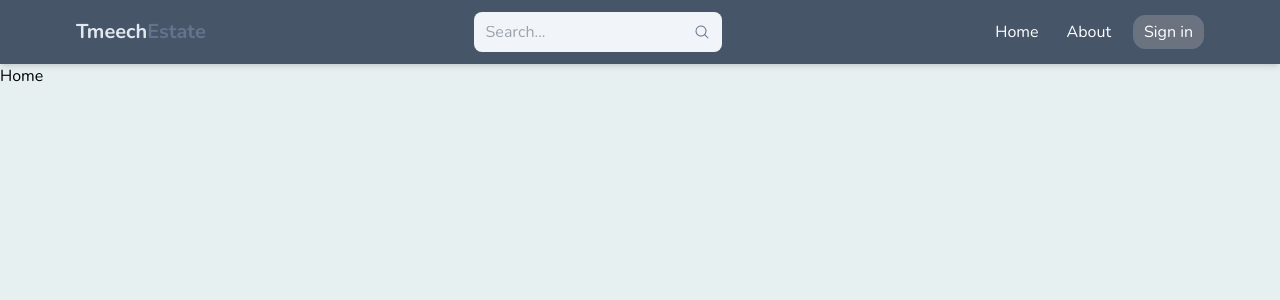
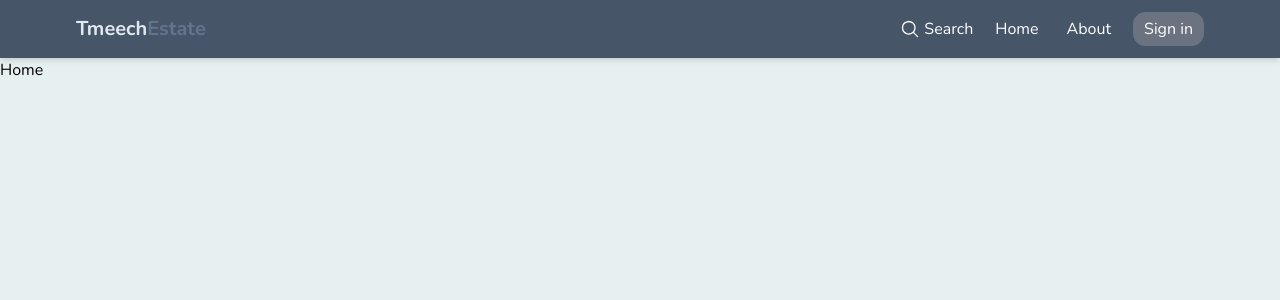
Before and after one commit to tmeechh/TmeechEstate, a React (Vite) app in the folder client/: page / in a window 1280 px wide. Shown: the top 300 px of the page. Built offline with nearby package versions, Linux system fonts and the light colour scheme; no server answers.

Commit message:
The listing item component and show listings

```diff
--- a/client/package.json
+++ b/client/package.json
@@ -25,6 +25,7 @@
     "validator": "^13.12.0"
   },
   "devDependencies": {
+    "@tailwindcss/line-clamp": "^0.4.4",
     "@types/react": "^18.2.66",
     "@types/react-dom": "^18.2.22",
     "@vitejs/plugin-react-swc": "^3.5.0",
--- a/client/src/Spinner.jsx
+++ b/client/src/Spinner.jsx
@@ -2,7 +2,7 @@
 
 
 const Spinner = () => (
-  <div className="flex justify-center items-center my-7">
+  <div className="flex justify-center items-center  my-7">
     <div className="w-14 h-14 border-4 border-t-transparent border-slate-500  border-solid rounded-full animate-spin"></div>
   </div>
 );
--- /dev/null
+++ b/client/src/component/ListingItem.jsx
@@ -0,0 +1,58 @@
+import { FaMapMarkerAlt } from 'react-icons/fa';
+import { Link } from 'react-router-dom';
+
+const ListingItem = ({ listing }) => {
+    return (
+      <div className='flex items-center justify-center '>
+    <div className="bg-white shadow-md hover:shadow-xl transition-shadow overflow-hidden rounded-lg w-full sm:w-[330px] ">
+      <Link to={`/listing/${listing._id}`}>
+        <img
+          className="h-[320px] sm:h-[220px] w-full object-cover hover:scale-105 transition-scale duration-300"
+          src={listing.imageUrls[0]}
+          alt="listing cover"
+        />
+
+        <div className="p-3 flex flex-col gap-2 w-full">
+          <p className="truncate text-lg font-semibold text-slate-700 ">
+            {listing.name}
+          </p>
+          <div className="flex gap-1 items-center ">
+            {' '}
+            <FaMapMarkerAlt className="text-green-700 w-4 h-[13px]" />
+            <p className="truncate text-sm w-full text-gray-600">
+              {listing.address}
+            </p>
+          </div>
+          <p className="text-sm text-gray-600 line-clamp-2">
+            {listing.description}
+          </p>
+          <p className="text-slate-500 mt-2 font-semibold">
+            ${' '}
+            {listing.priceUponRequest
+              ? 'Price Upon Request'
+              : listing.offer
+              ? listing.discountPrice.toLocaleString('en-US')
+              : listing.regularPrice.toLocaleString('en-US')}
+            {listing.type === 'rent' && ' / Annual'}
+                  </p>
+                  <div className='text-slate-700 flex items-center gap-4'>
+                      <div className="font-bold text-xs">
+                      {listing.bedrooms > 1
+                  ? `${listing.bedrooms} Beds`
+                  : '1 Bed'}
+                      </div>
+
+                      <div className='font-bold text-xs'>
+                      {listing.bathrooms > 1
+                  ? `${listing.bedrooms} Baths`
+                  : '1 Bath'}
+                      </div>
+                  </div>
+        </div>
+      </Link>
+            </div>
+            </div>
+  );
+};
+
+export default ListingItem;
--- a/client/src/component/Navbar.jsx
+++ b/client/src/component/Navbar.jsx
@@ -6,29 +6,32 @@ import { useEffect, useState } from 'react';
 
 const Navbar = ({ onSignIn }) => {
   const { currentUser } = useSelector((state) => state.user);
-  const [ searchTerm, setSearchTerm ] = useState('');
+  const [searchTerm, setSearchTerm] = useState('');
   const navigate = useNavigate();
 
-  const handleSubmit = (e) => {
-    e.preventDefault();
-    const urlParams = new URLSearchParams(window.location.search);
-    urlParams.set('searchTerm', searchTerm);
-    const searchQuery = urlParams.toString();
-    navigate(`/search?${searchQuery}`);
-  };
+  // const handleSubmit = (e) => {
+  //   e.preventDefault();
+  //   const urlParams = new URLSearchParams(window.location.search);
+  //   urlParams.set('searchTerm', searchTerm);
+  //   const searchQuery = urlParams.toString();
+  //   navigate(`/search?${searchQuery}`);
+  // };
 
-  useEffect(() => {
-    const urlParams = new URLSearchParams(location.search);
-    const searchTermFromUrl = urlParams.get('searchTerm');
-    if (searchTermFromUrl) {
-      setSearchTerm(searchTermFromUrl);
-    }
-  }, [location.search])
+  // useEffect(() => {
+  //   const urlParams = new URLSearchParams(location.search);
+  //   const searchTermFromUrl = urlParams.get('searchTerm');
+  //   if (searchTermFromUrl) {
+  //     setSearchTerm(searchTermFromUrl);
+  //   }
+  // }, [location.search])
 
   return (
     <div className="bg-slate-600 shadow-md ">
       <nav className="flex items-center justify-between px-8 py-3 md:hidden">
-       <Link to='/search'> <FaSearch  className=" text-slate-100 w-6" /></Link>
+        <Link to="/search">
+          {' '}
+          <FaSearch className=" text-slate-100 w-6" />
+        </Link>
         <Link to="/">
           <h1 className="font-bold text-sm sm:text-xl flex flex-wrap">
             <span className="text-slate-200">Tmeech</span>
@@ -46,7 +49,7 @@ const Navbar = ({ onSignIn }) => {
             <span className="text-slate-500">Estate</span>
           </h1>
         </Link>
-        <form
+        {/* <form
           onSubmit={handleSubmit}
           className="bg-slate-100 p-[12px] rounded-lg flex   items-center "
         >
@@ -60,17 +63,25 @@ const Navbar = ({ onSignIn }) => {
           <button type="">
             <FaSearch className="text-slate-500 w-4" />
           </button>
-        </form>
+        </form> */}
+
         <ul className="flex gap-4 text-white items-center">
+          <Link
+            to={'/search'}
+            className="text-white flex gap-1 hover:text-slate-300 relative link-hover-effect"
+          >
+            <FaSearch className=" w-5" />
+            <p>Search</p>
+          </Link>
           <Link to="/">
             {' '}
-            <li className="hidden sm:inline cursor-pointer  rounded px-[6px] py-[5px] border-slate-900  hover:text-slate-500 hover:opacity-90">
+            <li className="hidden sm:inline cursor-pointer  rounded px-[6px] py-[5px] border-slate-900  relative link-hover-effect   hover:text-slate-300">
               Home
             </li>{' '}
           </Link>
           <Link to="/about">
             {' '}
-            <li className="hidden sm:inline cursor-pointer  rounded px-[6px] py-[5px]  border-slate-900 hover:text-slate-500 hover:opacity-90">
+            <li className="hidden sm:inline cursor-pointer  rounded px-[6px] py-[5px]  border-slate-900 relative link-hover-effect  hover:text-slate-300">
               About
             </li>{' '}
           </Link>
--- a/client/src/index.css
+++ b/client/src/index.css
@@ -103,3 +103,21 @@ body{
 .custom-checkbox:focus {
   outline: none;
 }
+
+
+.link-hover-effect::after {
+  content: '';
+  position: absolute;
+  bottom: -2px; /* Adjust this value for the desired gap */
+  left: 55%;
+  width: 100%;
+  height: 2px; /* Thickness of the line */
+  background-color: white;
+
+  transform: translateX(-50%) scaleX(0);
+  transition: transform 0.3s ease-in-out;
+}
+
+.link-hover-effect:hover::after {
+  transform: translateX(-55%) scaleX(1);
+}
--- a/client/src/pages/Listing.jsx
+++ b/client/src/pages/Listing.jsx
@@ -118,7 +118,7 @@ const Listing = () => {
             </p>
 
             <div className=" flex gap-4">
-              <p className="bg-red-900 w-full max-w-[200px] text-white text-center p-1 rounded-md">
+              <p className="bg-red-900 w-full max-w-[200px] text-white text-center p-1 rounded-md flex items-center justify-center">
                 {listing.type === 'rent' ? 'For Rent' : 'For Sale'}
               </p>
               {!listing.priceUponRequest && listing.offer && (
--- a/client/src/pages/Search.jsx
+++ b/client/src/pages/Search.jsx
@@ -1,5 +1,7 @@
 import { useEffect, useState } from 'react';
 import { useNavigate } from 'react-router-dom';
+import Spinner from '../Spinner';
+import ListingItem from '../component/ListingItem';
 
 const Search = () => {
   const navigate = useNavigate();
@@ -12,7 +14,7 @@ const Search = () => {
     sort_order: 'created_at',
     order: 'desc',
   });
-
+  //   const [error, setError] = useState(false);
   const [loading, setLoading] = useState(false);
   const [listings, setListings] = useState([]);
   console.log(listings);
@@ -26,7 +28,6 @@ const Search = () => {
     const offerFromUrl = urlParams.get('offer');
     const sortFromUrl = urlParams.get('sort');
     const orderFromUrl = urlParams.get('order');
-
 
     if (
       searchTermFromUrl ||
@@ -45,22 +46,20 @@ const Search = () => {
         offer: offerFromUrl === 'true' ? true : false,
         sort: sortFromUrl || 'created_at',
         order: orderFromUrl || 'desc',
-            })
+      });
     }
-
 
     const fetchListing = async () => {
       setLoading(true);
       const searchQuery = urlParams.toString();
-            const res = await fetch (`/api/listing/get?${searchQuery}`);
+      const res = await fetch(`/api/listing/get?${searchQuery}`);
       const data = await res.json();
       setListings(data);
       setLoading(false);
     };
 
     fetchListing();
-        }, [location.search])
-
+  }, [location.search]);
 
   const handleChange = (e) => {
     if (
@@ -96,24 +95,20 @@ const Search = () => {
     }
   };
 
-
-
   const handleSubmit = (e) => {
     e.preventDefault();
 
-        const urlParams = new URLSearchParams()
-        urlParams.set('searchTerm', sidebardata.searchTerm)
-        urlParams.set('type', sidebardata.type)
-        urlParams.set('parking', sidebardata.parking)
-        urlParams.set('furnished', sidebardata.furnished)
-        urlParams.set('offer', sidebardata.offer)
-        urlParams.set('sort', sidebardata.sort)
-        urlParams.set('order', sidebardata.order)
-        const searchQuery = urlParams.toString()
-        navigate(`/search?${searchQuery}`)
-    }
-
-
+    const urlParams = new URLSearchParams();
+    urlParams.set('searchTerm', sidebardata.searchTerm);
+    urlParams.set('type', sidebardata.type);
+    urlParams.set('parking', sidebardata.parking);
+    urlParams.set('furnished', sidebardata.furnished);
+    urlParams.set('offer', sidebardata.offer);
+    urlParams.set('sort', sidebardata.sort);
+    urlParams.set('order', sidebardata.order);
+    const searchQuery = urlParams.toString();
+    navigate(`/search?${searchQuery}`);
+  };
 
   return (
     <>
@@ -228,10 +223,25 @@ const Search = () => {
           </form>
         </div>
         {/* RIGHT */}
-        <div className=" ">
-          <h1 className="text-2xl flex items-center font-semibold border-b p-3 text-slate-900 mt-5">
+        <div className=" flex-1">
+          <h1 className="text-2xl flex items-center font-semibold border-b border-slate-300 p-3 text-slate-900 mt-5">
             Search Results:
           </h1>
+          <div className="p-7 flex flex-wrap gap-4">
+            {!loading && listings.length === 0 && (
+              <p className="text-xl text-slate-700">No listing found!</p>
+            )}
+            {loading && (
+              <div className="flex items-center justify-center flex-1">
+                <Spinner />
+              </div>
+            )}
+            {!loading &&
+              listings &&
+              listings.map((listing) => (
+                <ListingItem key={listing._id} listing={listing} />
+              ))}
+          </div>
         </div>
       </div>
     </>
--- a/client/tailwind.config.js
+++ b/client/tailwind.config.js
@@ -4,5 +4,8 @@ export default {
   theme: {
     extend: {},
   },
-  plugins: [],
+  plugins: [
+    require('@tailwindcss/line-clamp'),
+    // ...
+  ],
 };
```
Also changed, not shown: 1 other file (tests, documents, lock files or other folders). Lines whose indentation alone changed are shown as unchanged.
